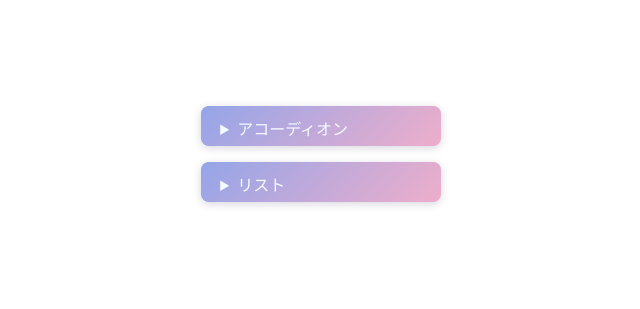
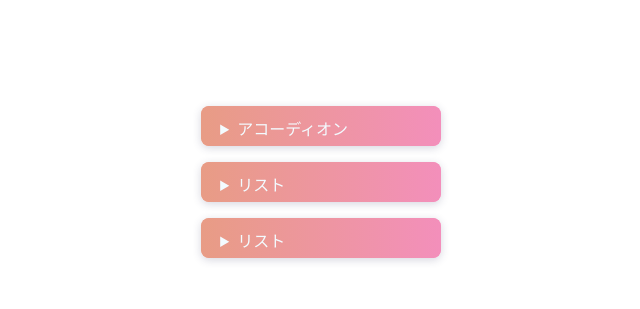
Before and after one commit to ics-creative/250627_interpolate_size, a plain HTML site: page accordion/index.html in a window 1280 px wide. Shown: the part 194-503 px from the top of the page, without its empty margins (319-959 px from the left). Drawn offline with Linux system fonts and the light colour scheme.

Commit message:
アコーディオンの作例修正

```diff
--- a/accordion/index.html
+++ b/accordion/index.html
@@ -1,40 +1,42 @@
 <!doctype html>
 <html lang="ja">
 <head>
-    <meta charset="UTF-8" />
-    <meta name="viewport" content="width=device-width, initial-scale=1.0" />
+  <meta charset="UTF-8"/>
+  <meta name="viewport" content="width=device-width, initial-scale=1.0"/>
   <title>interpolate-sizeのサンプル</title>
 
-    <link rel="stylesheet" href="../style.css" />
+  <link rel="stylesheet" href="../style.css"/>
 
   <style>
-      :root{
+    :root {
       interpolate-size: allow-keywords;
     }
 
     details {
       width: 240px;
-        /*border: 6px solid #ef89cf;*/
+      color: #f3fbff;
       border-radius: 8px;
-        color: #f3fbff;
-        background: linear-gradient(-45deg, rgba(238, 174, 202, 1) 0%, rgba(148, 165, 233, 1) 100%);
-        box-shadow: 0 2px 8px rgba(50, 50, 93, 0.2);
+      background-color: rgb(255 255 255 / 20%);
+      backdrop-filter: blur(2px);
+      box-shadow: 0 2px 8px rgb(50 50 93 / 20%);
 
       position: relative;
+      /* 枠線 */
       &::before {
         position: absolute;
         inset: 0;
         pointer-events: none;
         content: "";
-          background: linear-gradient(-45deg, rgba(238, 174, 202, 1), rgba(148, 165, 233, 1)) border-box;
-          border: 4px solid transparent;
+        background: linear-gradient(-90deg, rgb(243 143 187), rgb(232 156 133)) border-box;
+        border: 8px solid transparent;
         border-radius: 8px;
         mask-image: linear-gradient(#000, #000), linear-gradient(#000, #000);
         mask-clip: padding-box, border-box;
         mask-composite: exclude;
       }
 
-        /* アコーディオンの中身のスタイル*/
+      /* アコーディオンの中身のスタイル */
+
       &::details-content {
         transition: height 0.4s, content-visibility 0.4s allow-discrete;
         height: 0;
@@ -42,6 +44,7 @@
       }
 
       /* 開いた時のスタイル */
+
       &[open]::details-content {
         height: auto;
       }
@@ -49,17 +52,14 @@
       > div {
         padding: 16px;
         color: #141c20;
-          overflow: hidden;
-          border-radius: 8px;
-          background-color: #f7f8ff;
       }
     }
 
-
     summary {
       padding: 0.6em 1.2em 0.4em 1.2em;
+      border-radius: 8px;
+      background: linear-gradient(-90deg, rgb(243 143 187), rgb(232 156 133));
     }
-
 
     .wrapper {
       height: 200px;
@@ -72,19 +72,35 @@
 
 <body>
 <div class="wrapper">
-      <details>
+  <details name="group">
     <summary>
       アコーディオン
     </summary>
-        <div >
+    <div>
       1行目<br>2行目
     </div>
   </details>
-      <details>
+
+  <details name="group">
     <summary>
       リスト
     </summary>
-        <div >
+    <div>
+      <ol>
+        <li>アイテム</li>
+        <li>アイテム</li>
+        <li>アイテム</li>
+        <li>アイテム</li>
+        <li>アイテム</li>
+      </ol>
+    </div>
+  </details>
+
+  <details name="group">
+    <summary>
+      リスト
+    </summary>
+    <div>
       <ol>
         <li>アイテム</li>
         <li>アイテム</li>
```
Lines whose indentation alone changed are shown as unchanged.
